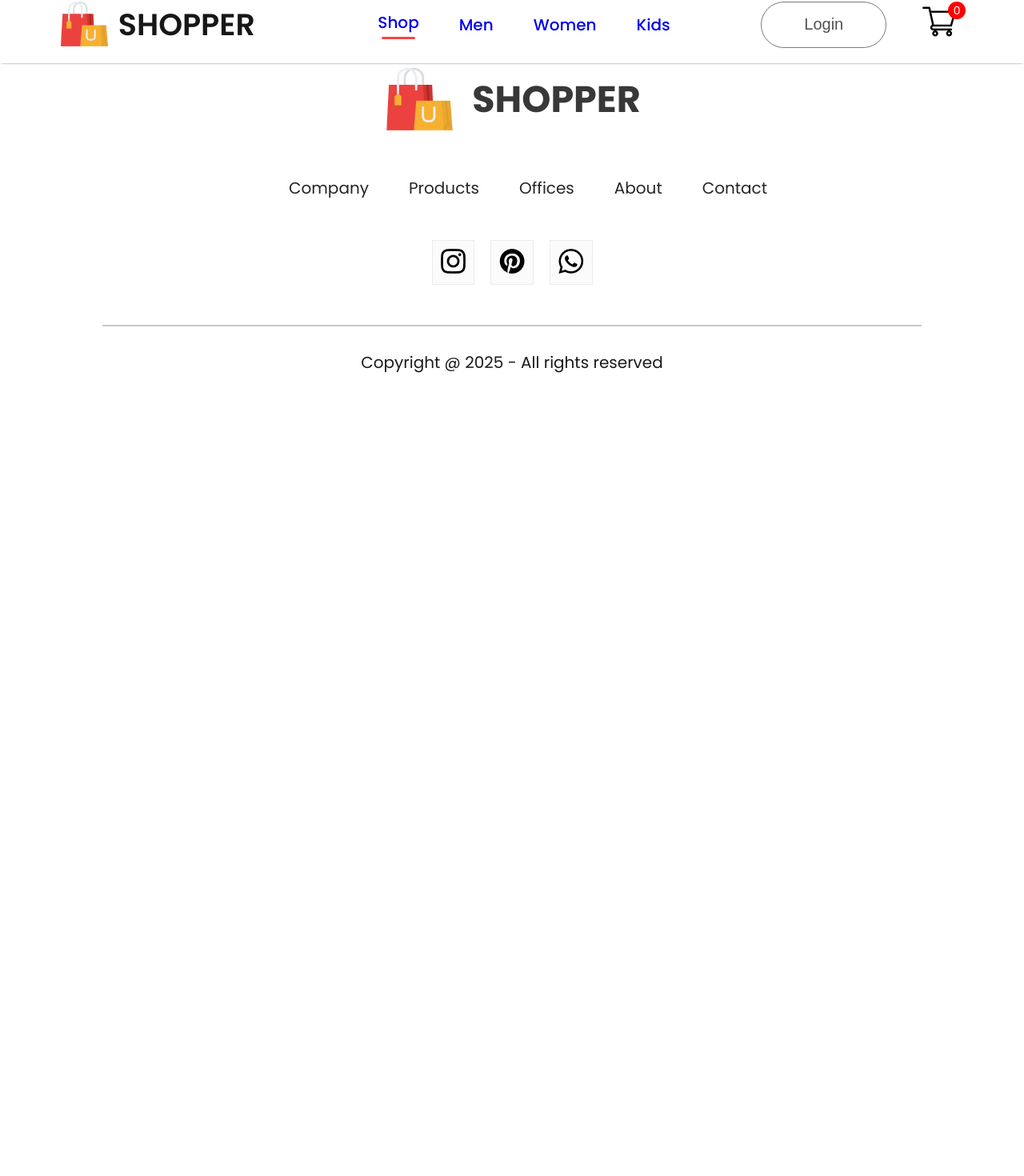
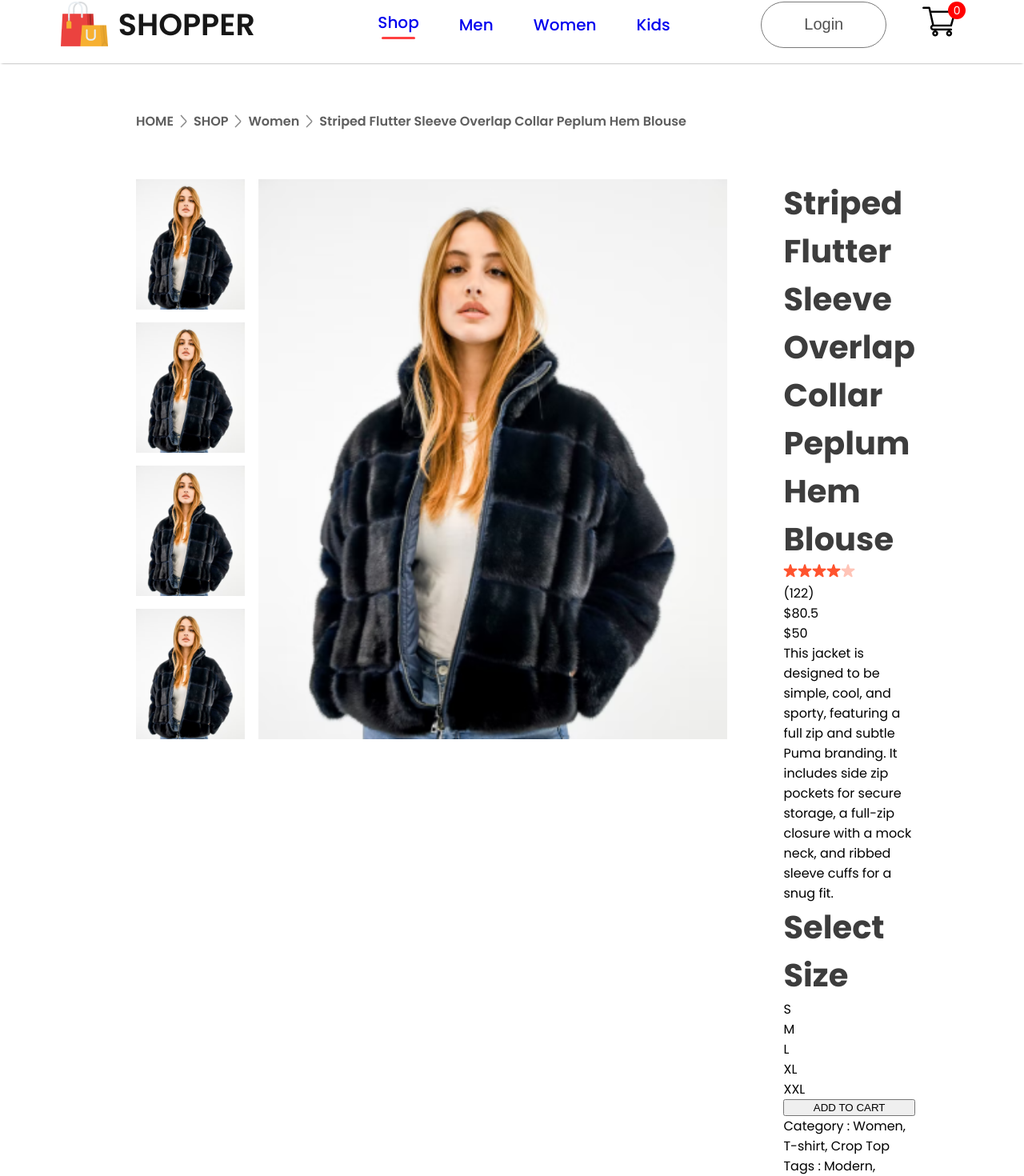
Before and after one commit to 17070610/techvault, a React (Create React App) app: page /product/1 in a window 1280 px wide. Shown: the part 18-1488 px from the top of the page at 80% size. Before the commit the page ends 800 px from the top, so only its background shows below. Built offline with nearby package versions, Linux system fonts and the light colour scheme.

Commit message:
Add the breadcrumb and Product Display

```diff
--- /dev/null
+++ b/src/Components/Breadcrumb/Breadcrumb.css
@@ -0,0 +1,10 @@
+.breadcrumb {
+    display: flex;
+    align-items: center;
+    gap: 8px;
+    color: #5e5e5e;
+    font-size: 16px;
+    font-weight: 600;
+    margin: 60px 170px;
+    text-transform: capitalize;
+}
--- /dev/null
+++ b/src/Components/Breadcrumb/Breadcrumb.jsx
@@ -0,0 +1,14 @@
+import React from "react";
+import './Breadcrumb.css'
+import arrow_icon from '../Assets/breadcrum_arrow.png'
+
+const Breadcrumb = (props) => {
+    const {product} = props;
+    return (
+        <div className='breadcrumb'>
+            HOME <img src={arrow_icon} alt=""/> SHOP <img src={arrow_icon} alt=""/> {product.category} <img src={arrow_icon} alt=""/> {product.name}
+        </div>
+    )
+}
+
+export default Breadcrumb;
--- a/src/Components/Item/Item.jsx
+++ b/src/Components/Item/Item.jsx
@@ -1,10 +1,11 @@
 import React from 'react';
 import './Item.css';
+import {Link} from "react-router-dom";
 
 const Item = (props) => {
     return (
         <div className="item">
-            <img src={props.image} alt="" />
+            <Link to={`/product/${props.id}`}><img src={props.image} alt="" /></Link>
             <p>{props.name}</p>
             <div className="item-prices">
                 <div className="item-price-new">
--- /dev/null
+++ b/src/Components/ProductDisplay/ProductDisplay.css
@@ -0,0 +1,45 @@
+.productdisplay {
+    display: flex;
+    margin: 0 170px;
+}
+
+.productdisplay-left {
+    display: flex;
+    gap: 17px;
+}
+
+.productdisplay-img-list {
+    display: flex;
+    flex-direction: column;
+    gap: 16px
+}
+
+.productdisplay-img-list img {
+    height: 163px
+}
+
+.productdisplay-main-img {
+    width: 586px;
+    height:700px
+}
+
+.productdisplay-right {
+    margin: 0 70px;
+    display: flex;
+    flex-direction: column;
+}
+
+.productdisplay-right h1 {
+    color: #3d3d3d;
+    font-size: 40px;
+    font-weight: 700;
+}
+
+.productdisplay-right-stars {
+    display: flex;
+    align-items: center;
+    margin-top: 13px;
+    gap: 5px;
+    color: #1c1c1c;
+    font-size: 16px;
+}
--- /dev/null
+++ b/src/Components/ProductDisplay/ProductDisplay.jsx
@@ -0,0 +1,58 @@
+import React from "react";
+import './ProductDisplay.css'
+import star_icon from "../Assets/star_icon.png"
+import star_dull_icon from "../Assets/star_dull_icon.png"
+
+const ProductDisplay = (props) => {
+    const {product} = props;
+    return (
+        <div className="productdisplay">
+            <div className="productdisplay-left">
+                <div className="productdisplay-img-list">
+                    <img src={product.image} alt=""/>
+                    <img src={product.image} alt=""/>
+                    <img src={product.image} alt=""/>
+                    <img src={product.image} alt=""/>
+                </div>
+                <div className="productdisplay-img">
+                    <img className='productdisplay-main-img' src={product.image} alt=""/>
+                </div>
+            </div>
+            <div className="productdisplay-right">
+                <h1>{product.name}</h1>
+                <div className="productdisplay-right-star">
+                    <img src={star_icon} alt=""/>
+                    <img src={star_icon} alt=""/>
+                    <img src={star_icon} alt=""/>
+                    <img src={star_icon} alt=""/>
+                    <img src={star_dull_icon} alt=""/>
+                    <p>(122)</p>
+                </div>
+                <div className="productdisplay-right-prices">
+                    <div className="productdisplay-right-price-old">${product.old_price}</div>
+                    <div className="productdisplay-right-price-new">${product.new_price}</div>
+                </div>
+                <div className="productdisplay-right-description">
+                    This jacket is designed to be simple, cool, and sporty,
+                    featuring a full zip and subtle Puma branding. It includes side zip pockets for secure storage,
+                    a full-zip closure with a mock neck, and ribbed sleeve cuffs for a snug fit.
+                </div>
+                <div className="productdisplay-right-size">
+                    <h1>Select Size</h1>
+                    <div className="productdisplay-right-size">
+                        <div>S</div>
+                        <div>M</div>
+                        <div>L</div>
+                        <div>XL</div>
+                        <div>XXL</div>
+                    </div>
+                </div>
+                <button>ADD TO CART</button>
+                <p className="productdisplay-right-category"><span>Category :</span> Women, T-shirt, Crop Top</p>
+                <p className="productdisplay-right-category"><span>Tags :</span> Modern, Latest, Crop Top</p>
+            </div>
+        </div>
+    )
+}
+
+export default ProductDisplay;
--- a/src/Pages/Product.jsx
+++ b/src/Pages/Product.jsx
@@ -1,9 +1,17 @@
-import React from "react";
+import React, {useContext} from "react";
+import {ShopContext} from "../Context/ShopContext";
+import {useParams} from "react-router-dom";
+import Breadcrumb from "../Components/Breadcrumb/Breadcrumb";
+import ProductDisplay from "../Components/ProductDisplay/ProductDisplay";
 
 const Product = () => {
+    const {all_product} = useContext(ShopContext);
+    const {productId} = useParams();
+    const product = all_product.find((e)=> e.id === Number(productId));
     return (
         <div>
-
+            <Breadcrumb product={product}/>
+            <ProductDisplay product={product}/>
         </div>
     )
 }
```
